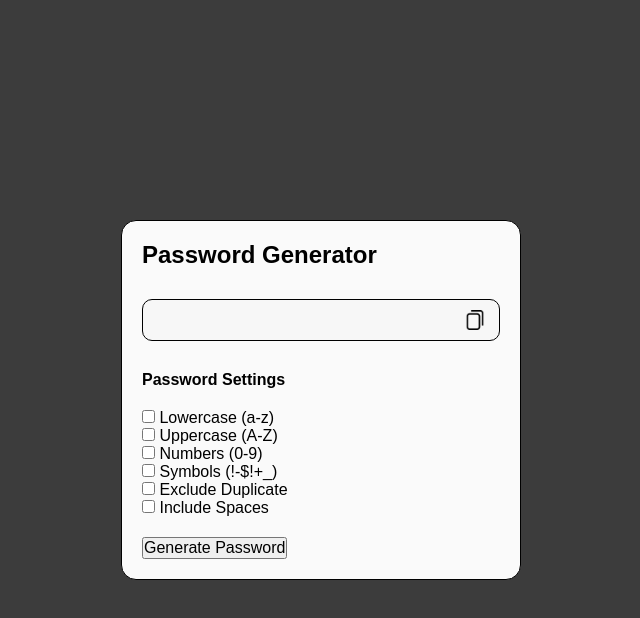
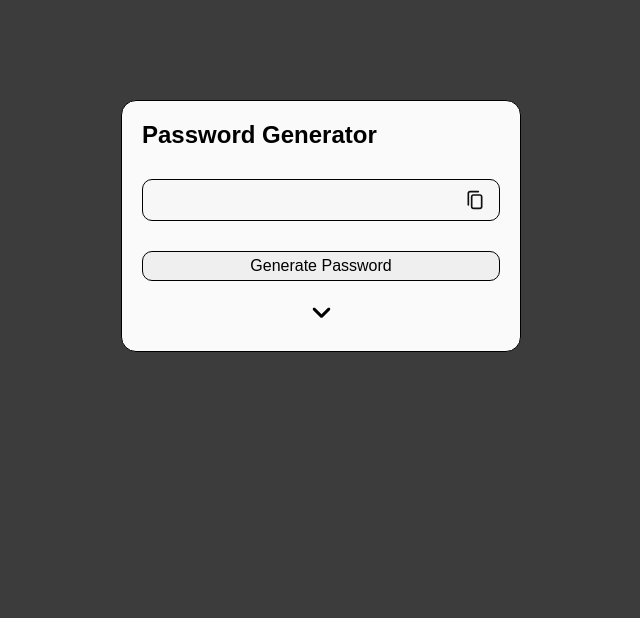
Before and after one commit to rizkyar03/password-generator, a plain HTML site: page index.html in a window 1280 px wide. Shown: the whole page, without its empty margins (319-959 px from the left). Drawn offline with Linux system fonts and the light colour scheme.

Commit message:
Wrap setings in dropdown

```diff
--- a/index.html
+++ b/index.html
@@ -4,6 +4,7 @@
     <meta charset="UTF-8" />
     <meta name="viewport" content="width=device-width, initial-scale=1.0" />
     <link rel="stylesheet" href="style.css" />
+    <link rel="shortcut icon" href="assets/favicon.svg" type="image/x-icon" />
     <title>Password Generator</title>
   </head>
   <body>
@@ -11,28 +12,31 @@
       <h1>Password Generator</h1>
       <div class="wrapper">
         <section class="generated-password-box">
-          <input id="password" type="text"  disabled />
+          <input id="password" type="text" disabled />
           <span id="copy" onclick="copyPassword()">
-            <img src="assets/copy.png" alt="">
+            <img src="assets/copy.svg" alt="" />
           </span>
         </section>
+        <button class="generate-password-btn" id="generate" onclick="generatePassword()">Generate Password</button>
+        <details>
+            <summary><img src="assets/dropdown.svg" alt=""></summary>
+            <section class="settings">
               <h2>Password Settings</h2>
-        <section class="settings">
               <div class="options">
                 <div class="option">
-              <input id="lowercase" type="checkbox" title="lowercase" />
+                  <input id="lowercase" type="checkbox" title="lowercase" checked/>
                   <label for="lowercase">Lowercase (a-z)</label>
                 </div>
                 <div class="option">
-              <input id="uppercase" type="checkbox" title="uppercase" />
+                  <input id="uppercase" type="checkbox" title="uppercase" checked/>
                   <label for="uppercase">Uppercase (A-Z)</label>
                 </div>
                 <div class="option">
-              <input id="numbers" type="checkbox" title="numbers" />
+                  <input id="numbers" type="checkbox" title="numbers" checked/>
                   <label for="numbers">Numbers (0-9)</label>
                 </div>
                 <div class="option">
-              <input id="symbols" type="checkbox" title="symbols" />
+                  <input id="symbols" type="checkbox" title="symbols" checked/>
                   <label for="symbols">Symbols (!-$!+_)</label>
                 </div>
                 <div class="option">
@@ -45,8 +49,8 @@
                 </div>
               </div>
             </section>
-        <button class="generate-password-btn" id="generate" onclick="generatePassword()">Generate Password</button>
           </div>
+        </details>
     </main>
 
     <script src="script.js"></script>
--- a/style.css
+++ b/style.css
@@ -11,13 +11,13 @@
 
 body {
     display: flex;
-    height: 100vh;
     justify-content: center;
     align-items: center;
     background-color: #3C3C3C;
 }
 
 main {
+    margin-top: 100px;
     padding: 20px;
     width: 400px;
     border: 1px solid black;
@@ -56,9 +56,43 @@ h1 {
     margin: 11px 0;
 }
 
+.generate-password-btn {
+    margin-bottom: 15px;
+    width: 100%;
+    height: 30px;
+    border: 1px solid black;
+    border-radius: 10px;
+    cursor: pointer;
+}
+
+details summary {
+    display: flex;
+    justify-content: center;
+}
+
+details summary img {
+    width: 35px;
+    cursor: pointer;
+}
+
+
 .settings {
-    display: flex;
     margin: 20px 0;
+
+}
+.settings h2 {
+    margin-bottom: 10px;
+}
+
+.settings .options {
+    display: grid;
+    grid-template-areas:
+        'a b'
+        'c d'
+        'e f'
+    ;
+    column-gap: 10px;
+    row-gap: 5px;
 }
 
 .option * {
```
Also changed, not shown: assets/copy.png (deleted), assets/copy.svg (added), assets/dropdown.svg (added), assets/favicon.svg (added). Lines whose indentation alone changed are shown as unchanged.
